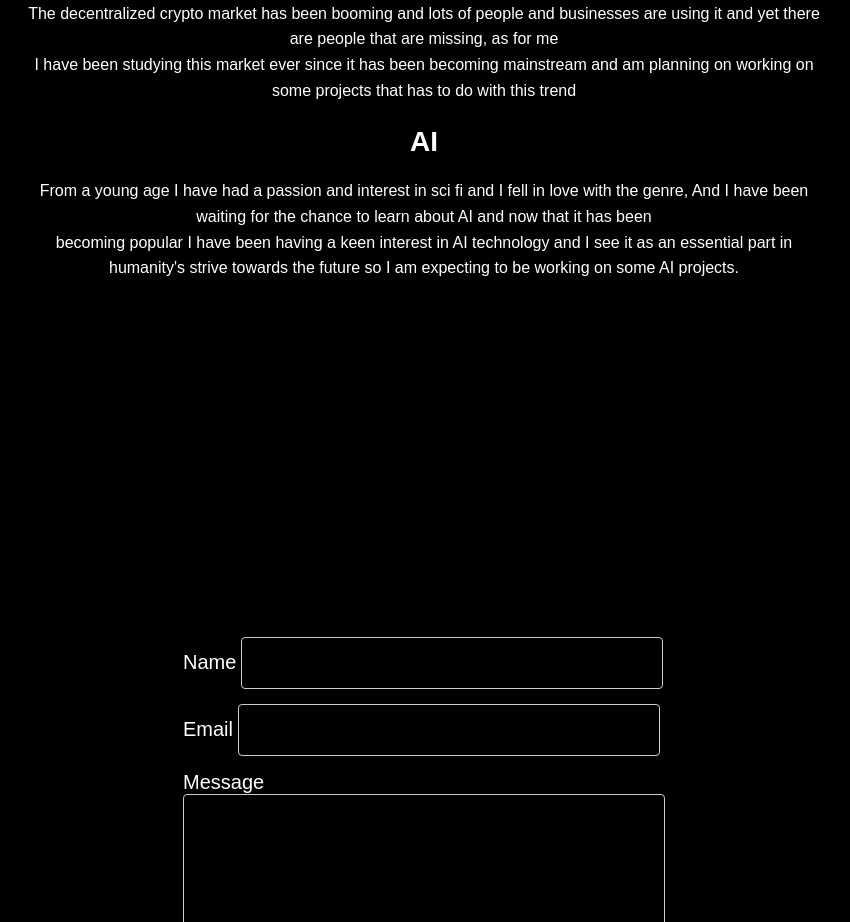
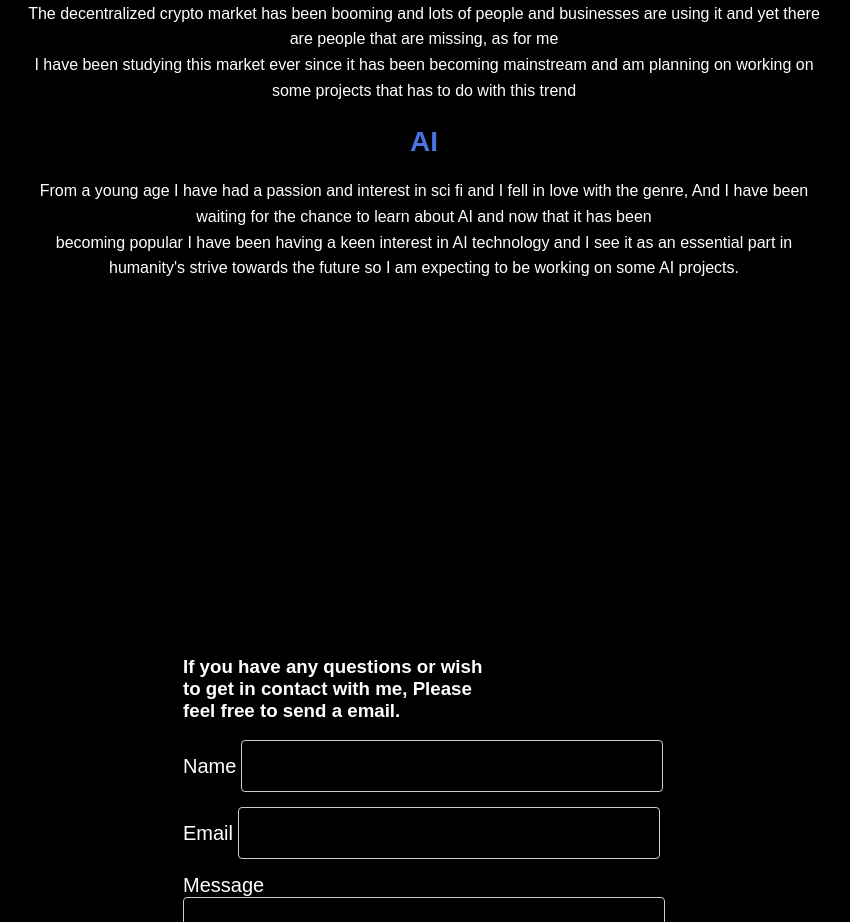
Before and after one commit to LouisWdev/Louis-react-portfolio, a React (Vite) app: page / in a window 1280 px wide. Shown: the part 1760-2682 px from the top of the page, without its empty margins (216-1066 px from the left). Built offline with nearby package versions, Linux system fonts and the light colour scheme.

Commit message:
Added some more styling and animations

```diff
--- a/src/Pages/About.tsx
+++ b/src/Pages/About.tsx
@@ -49,13 +49,28 @@ const SectionContainer = styled.div`
 `;
 
 const Title = styled.h2`
-  font-size: 28px;
-  margin-bottom: 20px;
+   font-size: 28px;
+   margin-bottom: 20px;
+   animation: textGlow 5s infinite alternate;
+
+   @keyframes textGlow {
+       0% {
+        color: #54d7ee;
+       }
+
+       50% {
+        color: #068686;
+       }
+
+       100% {
+        color: #5470ee;
+       }
+   }
 `;
 
 const Description = styled.p`
-  font-size: 16px;
-  line-height: 1.6;
+   font-size: 16px;
+   line-height: 1.6;
 `;
 
 
--- a/src/Pages/Contact.tsx
+++ b/src/Pages/Contact.tsx
@@ -83,13 +83,21 @@ const Button = styled.button`
 
 `;
 
+const Context = styled.h3`
+    width: 25vw;
+`;
+
 
 
 
 const Contact = () => {
   return (
     <Section id='Contact'>
+
      <FormContainer>
+      <Context>
+        If you have any questions or wish to get in contact with me, Please feel free to send a email.
+      </Context>
       <Form>
         <FormGroup>
           <Label htmlFor="name">Name</Label>
--- a/src/Pages/Home.tsx
+++ b/src/Pages/Home.tsx
@@ -94,6 +94,7 @@ const BtnPortfolio = styled.button`
      width: 175px;
 
      transition: background-color 0.3s;
+     transition: color 0.5s;
 
      &:hover {
        background-color: black;
@@ -115,6 +116,7 @@ const BtnContact = styled.button`
      width: 175px;
 
      transition: background-color 0.3s;
+     transition: color 0.5s;
 
      &:hover {
        background-color: black;
```
